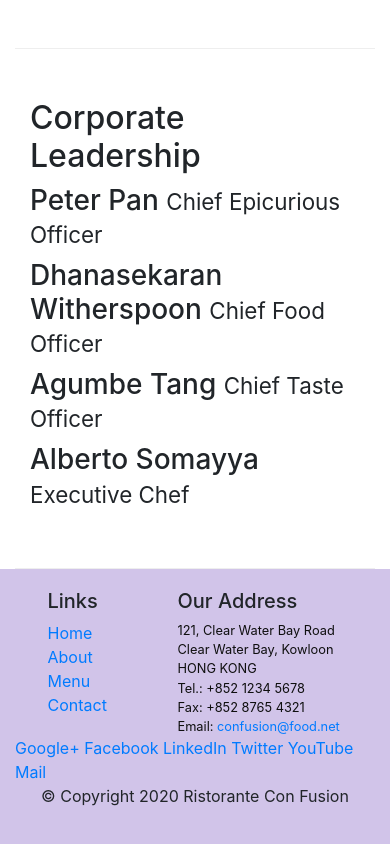
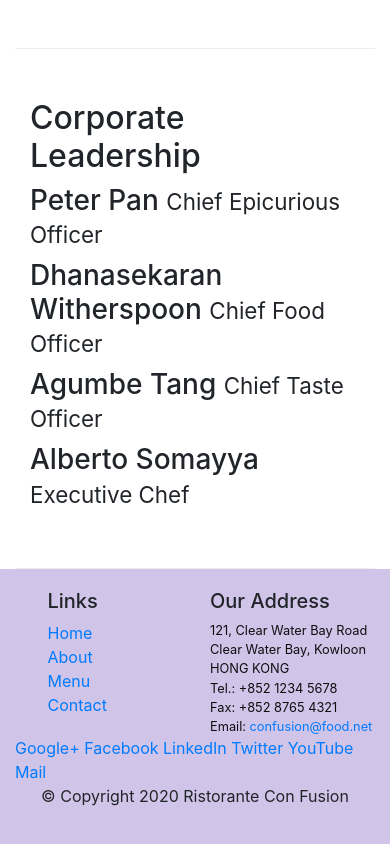
Before and after one commit to Sonali546/Assignment1, a website: page aboutus.html in a window 390 px wide. Shown: the part 939-1783 px from the top of the page. Drawn offline with nearby package versions, Linux system fonts and the light colour scheme.

Commit message:
changes to aboutus files

```diff
--- a/aboutus.html
+++ b/aboutus.html
@@ -59,7 +59,7 @@
     <footer class="footer">
         <div class="container">
             <div class="row">
-                <div class="col-4 offset-1 col-sm-2">
+                <div class="col-5 offset-1 col-sm-2">
                     <h5>Links</h5>
                     <ul class="list-unstyled">
                         <li><a href="#">Home</a></li>
@@ -68,7 +68,7 @@
                         <li><a href="#">Contact</a></li>
                     </ul>
                 </div>
-                <div class="col-7 col-sm-5">
+                <div class="col-6 col-sm-5">
                     <h5>Our Address</h5>
                     <address>
 		              121, Clear Water Bay Road<br>
@@ -79,7 +79,7 @@
 		              Email: <a href="mailto:confusion@food.net">confusion@food.net</a>
 		           </address>
                 </div>
-                <div class="col-12 col-sm-4 align-self-center">
+                <div class="col col-sm-4 align-self-center">
                     <div class="text-align:center">
                         <a href="http://google.com/+">Google+</a>
                         <a href="http://www.facebook.com/profile.php?id=">Facebook</a>
```
